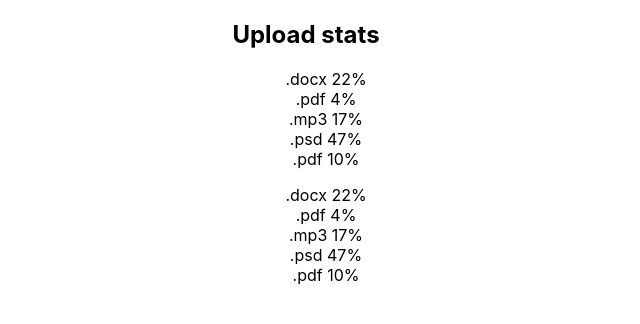
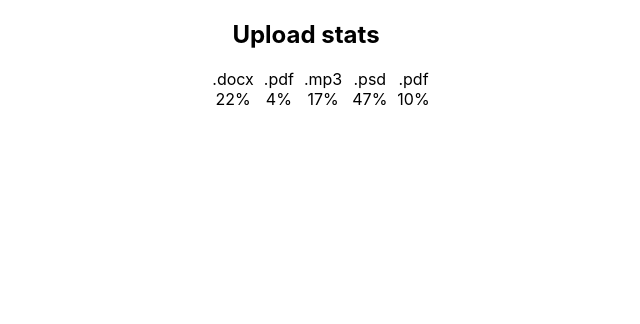
Before and after one commit to skrypkasv/goit-react-hw-01-components, a React (Create React App) app: page / in a window 1280 px wide. Shown: the top 324 px of the page, without its empty margins (334-974 px from the left). Built offline with nearby package versions, Linux system fonts and the light colour scheme.

Commit message:
test before deploy

```diff
--- a/package.json
+++ b/package.json
@@ -1,11 +1,13 @@
 {
   "name": "goit-react-hw-01-components",
   "version": "0.1.0",
+  "homepage": "https://skrypkasv.github.io/goit-react-hw-01-components/",
   "private": true,
   "dependencies": {
     "@testing-library/jest-dom": "^5.11.8",
     "@testing-library/react": "^11.2.2",
     "@testing-library/user-event": "^12.6.0",
+    "gh-pages": "^3.1.0",
     "prop-types": "^15.7.2",
     "react": "^17.0.1",
     "react-dom": "^17.0.1",
@@ -15,6 +17,8 @@
   "scripts": {
     "start": "react-scripts start",
     "build": "react-scripts build",
+    "predeploy": "npm run build",
+    "deploy": "gh-pages -d build",
     "test": "react-scripts test",
     "eject": "react-scripts eject"
   },
--- a/src/App.js
+++ b/src/App.js
@@ -9,7 +9,7 @@ export default function App() {
   return (
     <div className="container">
       <Statistics title="Upload stats" stats={statisticalData} />
-      <Statistics stats={statisticalData} />
+      {/* <Statistics stats={statisticalData} /> */}
       {/* <Profile name={user.name} tag={user.tag} location={user.location} avatar={user.avatar} stats={user.stats} /> */}
       {/* <FriendList items={friends} /> */}
     </div>
--- a/src/components/Statistics/Statistics.js
+++ b/src/components/Statistics/Statistics.js
@@ -1,16 +1,16 @@
 import PropTypes from 'prop-types';
-// import s from './Statistics.module.css';
+import s from './Statistics.module.css';
 
 export default function Statistics({ title = '', stats }) {
   return (
     <section class="statistics">
       {title && <h2 class="title">{title}</h2>}
 
-      <ul class="stat-list">
+      <ul class={s.statList}>
         {stats.map(item => (
-          <li class="item" key={item.id}>
-            <span class="label">{item.label} </span>
-            <span class="percentage">{item.percentage}%</span>
+          <li class={s.item} key={item.id}>
+            <span class={s.label}>{item.label} </span>
+            <span class={s.percentage}>{item.percentage}%</span>
           </li>
         ))}
       </ul>
--- a/src/components/Statistics/Statistics.module.css
+++ b/src/components/Statistics/Statistics.module.css
@@ -0,0 +1,15 @@
+.statList {
+  display: flex;
+  justify-content: center;
+}
+
+.item {
+  margin-right: 10px;
+}
+
+.label {
+  display: block;
+}
+.percentage {
+  display: block;
+}
```
Also changed, not shown: 1 other file (tests, documents, lock files or other folders).
